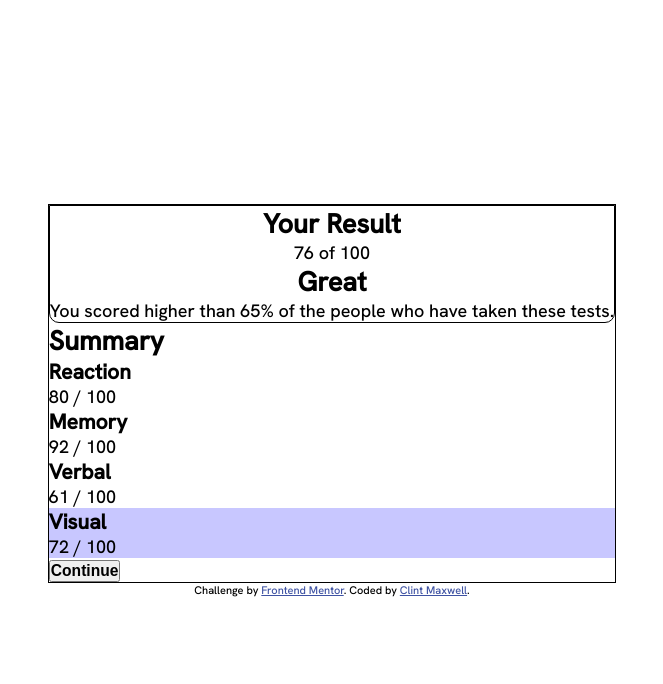
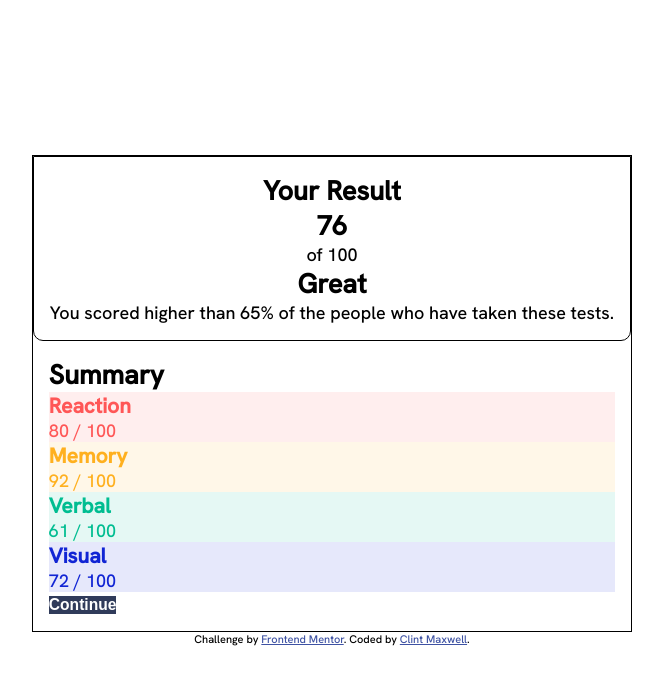
Before and after one commit to AntonioHouTX/results-summary-component-main, a plain HTML site: page index.html in a window 1280 px wide. Shown: the whole page, without its empty margins (308-971 px from the left). Drawn offline with Linux system fonts and the light colour scheme.

Commit message:
Setup of colors in summary section.

```diff
--- a/index.html
+++ b/index.html
@@ -13,9 +13,10 @@
     <div class="card">
       <section class="your-result">
         <h2>Your Result</h2>
-        76
-        of 100
-
+        <div>
+          <h1>76</h1>
+          of 100
+        </div>
         <h1>Great</h1>
         <p>You scored higher than 65% of the people who have taken these tests.</p>
       </section>
@@ -37,7 +38,7 @@
           <h3>Visual</h3>
           72 / 100
         </section>
-        <button>
+        <button type="button" class="continue">
           <h3>Continue</h3>
         </button>
       </section>
--- a/styles.css
+++ b/styles.css
@@ -5,14 +5,17 @@
 }
 
 :root {
+    /* Primary Colors */
     --light-red: hsl(0, 100%, 67%);
     --orangey-yellow: hsl(39, 100%, 56%);
     --green-teal: hsl(166, 100%, 37%);
     --cobalt-blue: hsl(234, 85%, 45%);
+    /* Color Gradients */
     --light-slate-blue: hsl(252, 100%, 67%);
     --light-royal-blue: hsl(241, 81%, 54%);
     --violet-blue: hsla(256, 72%, 46%, 1);
     --persian-blue: hsla(241, 72%, 46%, 0);
+    /* Neutral Colors */
     --white: hsl(0, 0%, 100%);
     --pale-blue: hsl(221, 100%, 96%);
     --light-lavender: hsl(241, 100%, 89%);
@@ -53,36 +56,54 @@ body {
 
 .your-result {
     /* background-color: var(--violet-blue); */
+    padding: 1rem;
     text-align: center;
     border: 1px solid black;
     border-radius: 0 0 10px 10px;
 }
 
 .summary {
+    /* text-align: center; */
     background-color: var(--white);
+    padding: 1rem;
 }
 
 .reaction {
-    background-color: var(--)
+    background-color: hsla(0, 100%, 67%, 0.1);
+    color: var(--light-red);
 
 }
 
 .memory {
-    background-color: var(--)
+    background-color: hsla(39, 100%, 56%, 0.1);
+    color: var(--orangey-yellow)
 
 }
 
 .verbal {
-    background-color: var(--)
+    background-color: hsla(166, 100%, 37%, 0.1);
+    color: var(--green-teal);
 
 }
 
 .visual {
-    background-color: var(--light-lavender);
-    /* color: var(--dark-gray-blue); */
+    background-color: hsla(234, 85%, 45%, 0.1);
+    color: var(--cobalt-blue);
 }
 
+button {
+    text-align: center;
+}
 
+.continue {
+    display: inline;
+    /* align-items: center;
+    justify-content: center; */
+    /* text-align: center; */
+    background-color: var(--dark-gray-blue);
+    color: var(--white);
+    border: none;
+}
 
 .attribution {
     font-size: 11px;
```
